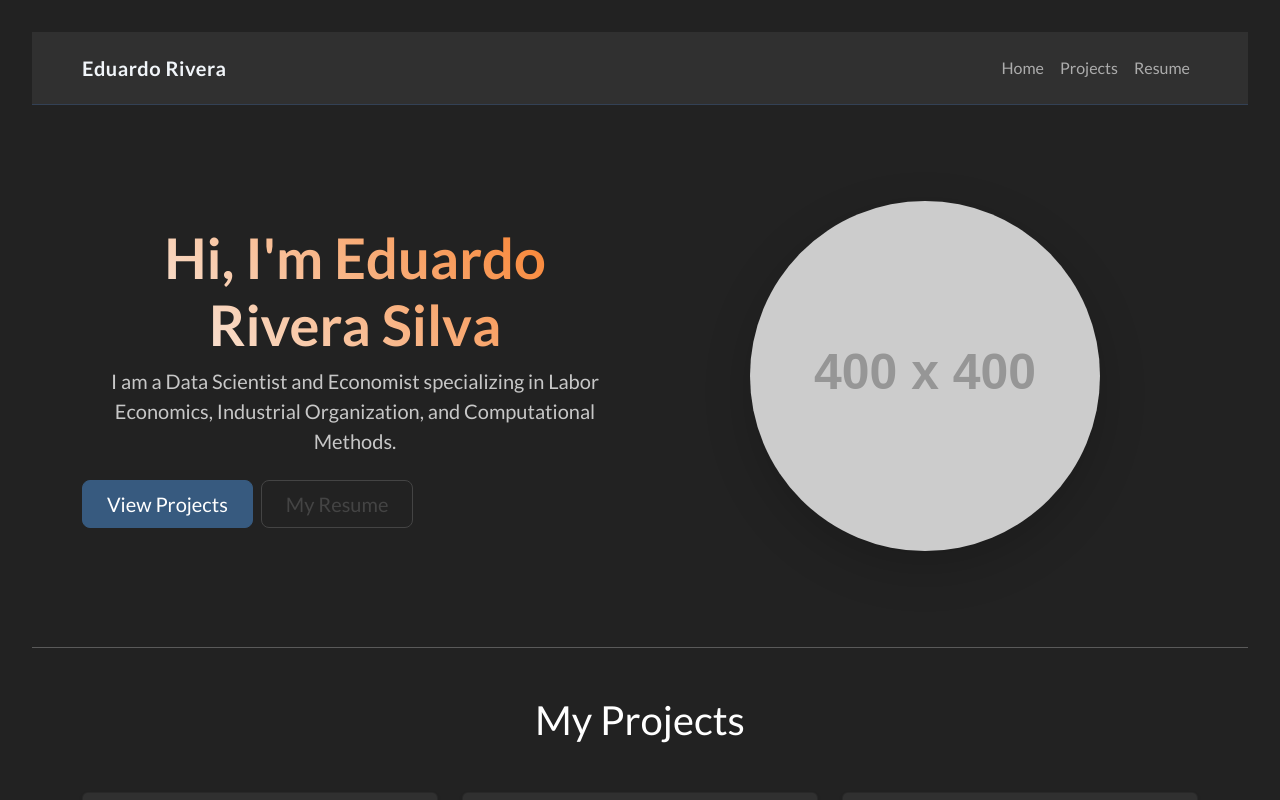
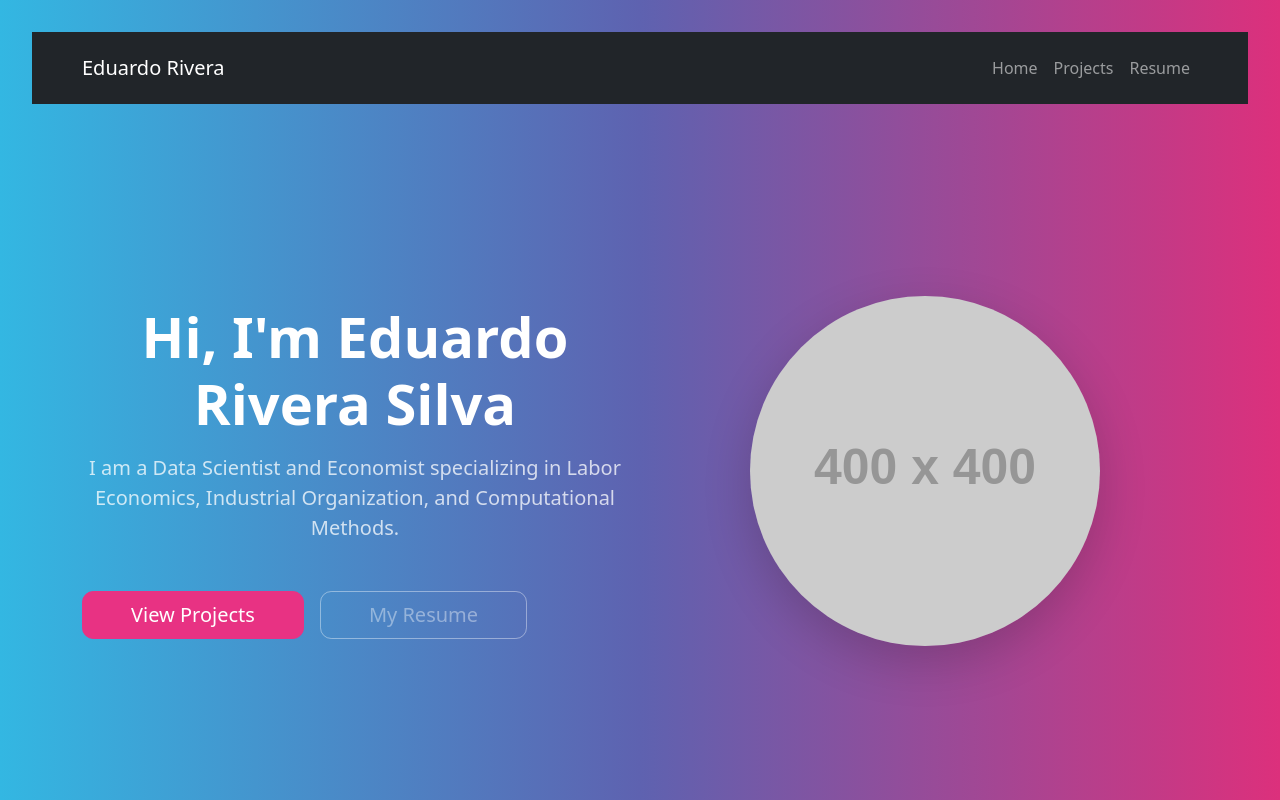
Before and after one commit to e-riveras/e-riveras.github.io, a React (Vite) app: page / in a window 1280 px wide. Shown: the top 800 px of the page. Built offline with nearby package versions, Linux system fonts and the light colour scheme.

Commit message:
Switch theme to Quartz (Dark/Glass/Pink)

```diff
--- a/src/index.css
+++ b/src/index.css
@@ -1,78 +1,28 @@
-:root {
-  --bs-primary: #f97316; /* Orange */
-  --bs-primary-rgb: 249, 115, 22;
-  --bs-secondary: #64748b;
-  --bs-body-bg: #0f172a; /* Deep Navy Blue */
-  --bs-body-color: #f1f5f9;
-  --bs-card-bg: #1e293b; /* Lighter Navy for cards */
+/* Global Styles */
+body {
+  min-height: 100vh;
+  /* Quartz uses a specific background, we let it apply */
 }
 
-body {
-  background-color: var(--bs-body-bg) !important;
-  color: var(--bs-body-color) !important;
-  font-family: 'Segoe UI', Roboto, 'Helvetica Neue', Arial, sans-serif;
+/* Navbar Transparency for Glassmorphism effect */
+.navbar {
+  backdrop-filter: blur(10px);
+  /* Use the theme's dark color with some transparency */
+  background-color: rgba(22, 28, 35, 0.85) !important;
 }
 
-/* Navbar overrides */
-.navbar {
-  background-color: rgba(15, 23, 42, 0.95) !important; /* Semi-transparent navy */
-  backdrop-filter: blur(10px);
-  border-bottom: 1px solid #334155;
+/* Ensure images don't overflow */
+img {
+  max-width: 100%;
+  height: auto;
 }
 
-.navbar-brand {
-  font-weight: 700;
-  color: #f1f5f9 !important;
-  letter-spacing: 0.5px;
+/* Smooth scrolling for anchor links */
+html {
+  scroll-behavior: smooth;
 }
 
-/* Button overrides */
-.btn-primary {
-  background-color: var(--bs-primary) !important;
-  border-color: var(--bs-primary) !important;
+/* Adjustments for spacing */
+section {
+  padding: 60px 0;
 }
-
-.btn-primary:hover {
-  background-color: #ea580c !important; /* Darker Orange */
-  border-color: #ea580c !important;
-}
-
-.btn-outline-secondary {
-  color: #94a3b8;
-  border-color: #94a3b8;
-}
-
-.btn-outline-secondary:hover {
-  background-color: #94a3b8;
-  color: #0f172a;
-}
-
-/* Card overrides */
-.card {
-  background-color: var(--bs-card-bg);
-  border: 1px solid #334155;
-}
-
-.card-title {
-  color: #f8fafc;
-}
-
-.card-subtitle {
-  color: #94a3b8 !important;
-}
-
-.text-muted {
-  color: #94a3b8 !important;
-}
-
-hr {
-  border-color: #334155;
-  opacity: 0.5;
-}
-
-/* Hero Section Highlights */
-h1.display-4 {
-  background: -webkit-linear-gradient(45deg, #f8fafc, #f97316);
-  -webkit-background-clip: text;
-  -webkit-text-fill-color: transparent;
-}
--- a/src/main.jsx
+++ b/src/main.jsx
@@ -1,7 +1,7 @@
 import { StrictMode } from 'react'
 import { createRoot } from 'react-dom/client'
 import './index.css'
-import 'bootswatch/dist/darkly/bootstrap.min.css';
+import 'bootswatch/dist/quartz/bootstrap.min.css';
 import App from './App.jsx'
 
 createRoot(document.getElementById('root')).render(
```
